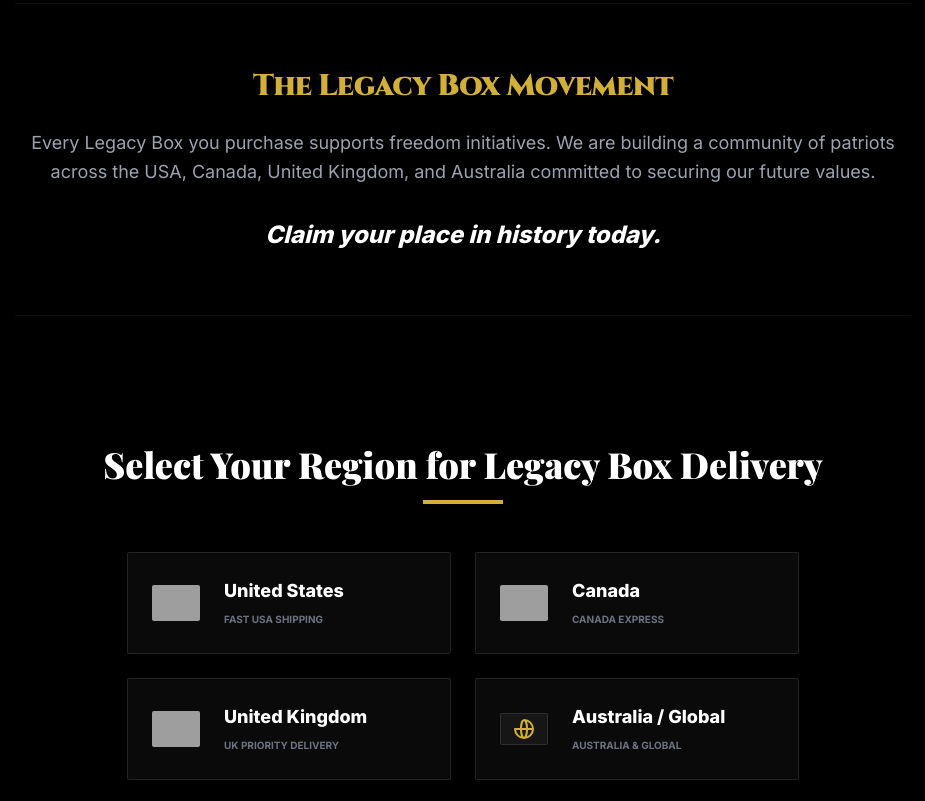
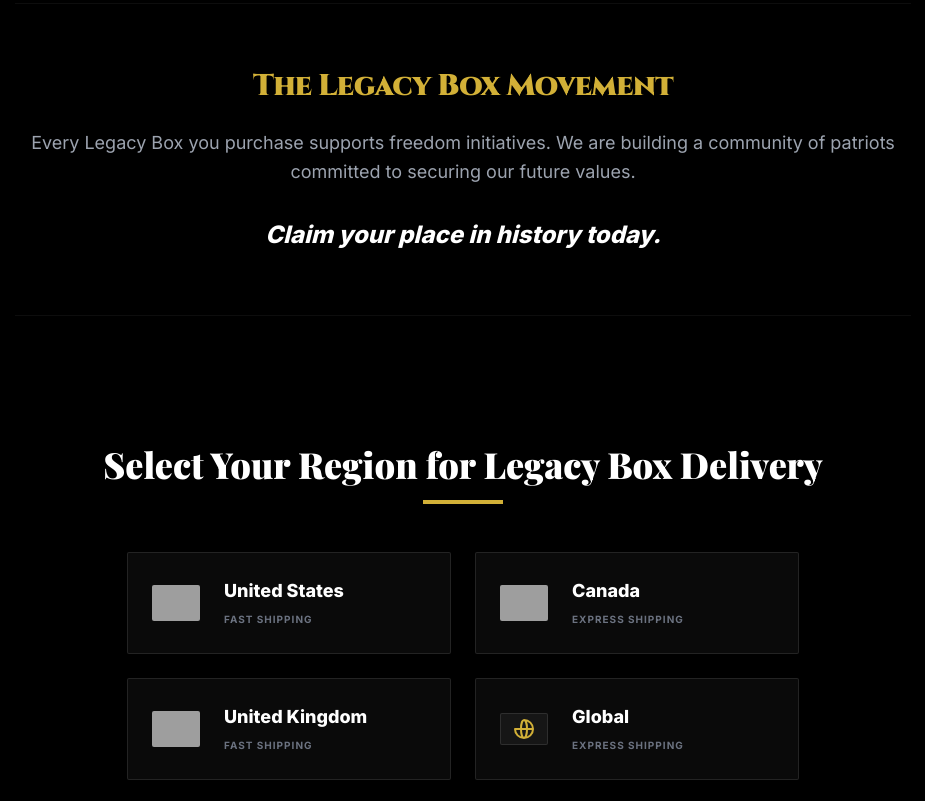
Before and after one commit to newtonkari75-alt/LegacyBox-, a plain HTML site: page index.html in a window 1280 px wide. Shown: the part 1079-1880 px from the top of the page, without its empty margins (177-1102 px from the left). Drawn offline with nearby package versions, Linux system fonts and the light colour scheme; grey boxes are pictures that could not be loaded.

Commit message:
Update index.html

```diff
--- a/index.html
+++ b/index.html
@@ -168,7 +168,7 @@
                 countryEUA: 'United States',
                 countryCA: 'Canada',
                 countryUK: 'United Kingdom',
-                countryGlobal: 'Australia / Global',
+                countryGlobal: 'Global',
 
                 faqTitle: 'Legacy Boxes FAQ',
                 q1: 'What is included in a Legacy Box?',
@@ -176,7 +176,7 @@
                 q2: 'Is this an official government item?',
                 a2: 'No. Legacy Boxes are independent limited-edition items created to represent support for personal freedom initiatives.',
                 q3: 'How long does shipping take?',
-                a3: 'Our Legacy Boxes are prepared within 3–5 business days and shipped via priority service to the USA, CA, UK, and AU.',
+                a3: 'Our Legacy Boxes are prepared within 3–5 business days and shipped via priority service to the USA, CA, UK, and Worldwide.',
 
                 txtTerms: `<b>Returns and Refunds</b><p>Return Policy: We allow for the return or replacement of any defective product within 30 days from the date of purchase.</p><p>Refund Policy: If a customer requests a refund, the money for the requested transaction is refunded back to the customer. You have 30 Days from the date of purchase to return the product to receive your refund. 100% money back guarantee covers price of product only.</p><b>Copyright</b><p>The content, organization, graphics, and design are protected under applicable copyrights and trademarks. Copying or redistribution is prohibited.</p><b>Limited License</b><p>Visitors are granted a non-exclusive license to use the site for personal, non-commercial purposes.</p><b>Disclaimer</b><p>The information is offered as-is. We disclaim any and all liability from the information provided.</p>`,
                 txtPrivacy: `<b>Privacy Policy</b><p>This policy understands how we use and protect the data you provide. We reserve the right to change this policy at any time.</p><b>Collection of Information</b><p>The site does not collect personal information about visitors unless required to fulfill a contractual obligation during purchase.</p><b>Email Usage</b><p>The email provided during order processing may be used for updates and promotions. You can unsubscribe at any time.</p><b>Safeguarding Data</b><p>We are committed to keeping your information secure with modern security measures.</p><b>Contact</b><p>Questions? Contact us at: shareholderspatriots@gmail.com</p>`,
@@ -223,10 +223,10 @@
 
     <main class="max-w-7xl mx-auto px-4 md:px-8 pt-8 md:pt-16 pb-16">
 
-        <!-- Hero Section - Layout Estratégico Desktop -->
+        <!-- Hero Section -->
         <section id="hero" class="flex flex-col lg:grid lg:grid-cols-2 lg:grid-rows-[auto_auto] gap-x-12 lg:gap-y-0 items-center mb-20 lg:mb-32">
 
-            <!-- Título: H1 para SEO (Desktop Alinhado ao Topo da Foto) -->
+            <!-- Título: H1 para SEO -->
             <div class="order-1 lg:col-start-1 lg:row-start-1 text-center lg:text-left lg:self-end lg:pb-4">
                 <div class="inline-flex items-center gap-2 px-3 py-1 rounded-full bg-white/5 border border-white/10 mb-6">
                     <div class="flex gold-text">
@@ -237,7 +237,7 @@
                 <h1 class="text-4xl md:text-5xl lg:text-6xl xl:text-7xl font-black leading-[1.1] mb-2 font-serif-display text-white tracking-tighter" x-text="i18n[lang].heroTitle"></h1>
             </div>
 
-            <!-- Carrossel de Imagens (Desktop: Centralizado no Grid) -->
+            <!-- Carrossel de Imagens -->
             <div class="order-2 lg:col-start-2 lg:row-start-1 lg:row-span-2 w-full max-w-lg mx-auto">
                 <div class="image-container relative">
                     <template x-for="(slide, index) in slides" :key="index">
@@ -260,12 +260,11 @@
                 </div>
             </div>
 
-            <!-- Texto de Apoio e CTA (Desktop Alinhado à Base da Foto) -->
+            <!-- Texto e CTA -->
             <div class="order-3 lg:col-start-1 lg:row-start-2 text-center lg:text-left lg:self-start lg:pt-4 flex flex-col items-center lg:items-start">
                 <p class="text-lg md:text-xl text-gray-400 mb-8 leading-relaxed max-w-xl" x-text="i18n[lang].heroSub"></p>
                 <button @click="document.getElementById('country-selector').scrollIntoView({behavior: 'smooth'})" class="gold-bg text-black px-10 py-5 rounded-sm font-black uppercase tracking-widest text-sm shadow-xl hover:brightness-110 transition-all transform hover:translate-y-[-2px] active:scale-95 cta-glow text-center w-full sm:w-auto mb-10" x-text="i18n[lang].secureOffer"></button>
 
-                <!-- Badges de Patriot Identity -->
                 <div class="grid grid-cols-2 gap-6 w-full max-w-md border-t border-white/10 pt-8">
                     <div class="flex items-center gap-4">
                         <div class="w-12 h-12 rounded-sm bg-white/5 flex items-center justify-center gold-text border border-white/10"><svg class="w-6 h-6" fill="none" stroke="currentColor" viewBox="0 0 24 24"><path stroke-linecap="round" stroke-linejoin="round" stroke-width="2" d="M5 13l4 4L19 7"></path></svg></div>
@@ -288,7 +287,7 @@
         <!-- Movement Section -->
         <section class="max-w-4xl mx-auto text-center mb-32 border-y border-white/5 py-16">
             <h2 class="text-2xl md:text-3xl font-black gold-text mb-6 font-cinzel tracking-tight">The Legacy Box Movement</h2>
-            <p class="text-lg text-gray-400 mb-8 leading-relaxed px-4">Every Legacy Box you purchase supports freedom initiatives. We are building a community of patriots across the USA, Canada, United Kingdom, and Australia committed to securing our future values.</p>
+            <p class="text-lg text-gray-400 mb-8 leading-relaxed px-4">Every Legacy Box you purchase supports freedom initiatives. We are building a community of patriots committed to securing our future values.</p>
             <p class="text-xl md:text-2xl font-black text-white italic">Claim your place in history today.</p>
         </section>
 
@@ -297,21 +296,39 @@
             <h2 class="text-3xl md:text-4xl font-black text-white mb-4 font-serif-display" x-text="i18n[lang].selectCountry"></h2>
             <div class="w-20 h-1 gold-bg mx-auto mb-12"></div>
             <div class="grid grid-cols-1 sm:grid-cols-2 gap-6 max-w-2xl mx-auto">
+                <!-- EUA -->
                 <a :href="affiliateLink" class="group bg-[#0a0a0a] p-6 rounded-sm border border-white/10 hover:border-[#D2B037]/50 transition-all flex items-center gap-6 h-full text-left">
-                    <img src="https://flagcdn.com/w160/us.png" alt="USA" class="w-12 h-auto rounded-sm">
-                    <div><span class="block text-lg font-black text-white group-hover:gold-text" x-text="i18n[lang].countryEUA"></span><span class="text-[10px] text-gray-500 uppercase font-bold">Fast USA Shipping</span></div>
+                    <img src="https://flagcdn.com/w160/us.png" alt="USA Flag" class="w-12 h-auto rounded-sm">
+                    <div>
+                        <span class="block text-lg font-black text-white group-hover:gold-text" x-text="i18n[lang].countryEUA"></span>
+                        <span class="text-[10px] text-gray-500 uppercase font-bold tracking-widest">Fast Shipping</span>
+                    </div>
                 </a>
+                <!-- Canada -->
                 <a :href="affiliateLink" class="group bg-[#0a0a0a] p-6 rounded-sm border border-white/10 hover:border-[#D2B037]/50 transition-all flex items-center gap-6 h-full text-left">
-                    <img src="https://flagcdn.com/w160/ca.png" alt="Canada" class="w-12 h-auto rounded-sm">
-                    <div><span class="block text-lg font-black text-white group-hover:gold-text" x-text="i18n[lang].countryCA"></span><span class="text-[10px] text-gray-500 uppercase font-bold">Canada Express</span></div>
+                    <img src="https://flagcdn.com/w160/ca.png" alt="Canada Flag" class="w-12 h-auto rounded-sm">
+                    <div>
+                        <span class="block text-lg font-black text-white group-hover:gold-text" x-text="i18n[lang].countryCA"></span>
+                        <span class="text-[10px] text-gray-500 uppercase font-bold tracking-widest">Express Shipping</span>
+                    </div>
                 </a>
+                <!-- UK -->
                 <a :href="affiliateLink" class="group bg-[#0a0a0a] p-6 rounded-sm border border-white/10 hover:border-[#D2B037]/50 transition-all flex items-center gap-6 h-full text-left">
-                    <img src="https://flagcdn.com/w160/gb.png" alt="UK" class="w-12 h-auto rounded-sm">
-                    <div><span class="block text-lg font-black text-white group-hover:gold-text" x-text="i18n[lang].countryUK"></span><span class="text-[10px] text-gray-500 uppercase font-bold">UK Priority Delivery</span></div>
+                    <img src="https://flagcdn.com/w160/gb.png" alt="UK Flag" class="w-12 h-auto rounded-sm">
+                    <div>
+                        <span class="block text-lg font-black text-white group-hover:gold-text" x-text="i18n[lang].countryUK"></span>
+                        <span class="text-[10px] text-gray-500 uppercase font-bold tracking-widest">Fast Shipping</span>
+                    </div>
                 </a>
+                <!-- Global -->
                 <a :href="affiliateLink" class="group bg-[#0a0a0a] p-6 rounded-sm border border-white/10 hover:border-[#D2B037]/50 transition-all flex items-center gap-6 h-full text-left">
-                    <div class="w-12 h-8 bg-white/5 rounded-sm flex items-center justify-center gold-text border border-white/10 group-hover:bg-gold group-hover:text-black"><svg class="w-6 h-6" fill="none" stroke="currentColor" viewBox="0 0 24 24"><path stroke-linecap="round" stroke-linejoin="round" stroke-width="2" d="M21 12a9 9 0 01-9 9m9-9a9 9 0 00-9-9m9 9H3m9 9a9 9 0 01-9-9m9 9c1.657 0 3-4.03 3-9s-1.343-9-3-9m0 18c-1.657 0-3-4.03-3-9s1.343-9 3-9m-9 9h18"></path></svg></div>
-                    <div><span class="block text-lg font-black text-white group-hover:gold-text" x-text="i18n[lang].countryGlobal"></span><span class="text-[10px] text-gray-500 uppercase font-bold">Australia & Global</span></div>
+                    <div class="w-12 h-8 bg-white/5 rounded-sm flex items-center justify-center gold-text border border-white/10 group-hover:bg-gold group-hover:text-black">
+                        <svg class="w-6 h-6" fill="none" stroke="currentColor" viewBox="0 0 24 24"><path stroke-linecap="round" stroke-linejoin="round" stroke-width="2" d="M21 12a9 9 0 01-9 9m9-9a9 9 0 00-9-9m9 9H3m9 9a9 9 0 01-9-9m9 9c1.657 0 3-4.03 3-9s-1.343-9-3-9m0 18c-1.657 0-3-4.03-3-9s1.343-9 3-9m-9 9h18"></path></svg>
+                    </div>
+                    <div>
+                        <span class="block text-lg font-black text-white group-hover:gold-text" x-text="i18n[lang].countryGlobal"></span>
+                        <span class="text-[10px] text-gray-500 uppercase font-bold tracking-widest">Express Shipping</span>
+                    </div>
                 </a>
             </div>
         </section>
@@ -347,7 +364,7 @@
         </div>
     </footer>
 
-    <!-- Modals -->
+    <!-- Modais -->
     <div x-show="showModal" class="fixed inset-0 z-[100] flex items-center justify-center p-4 sm:p-6" x-cloak>
         <div x-show="showModal" @click="showModal = false" x-transition:enter="transition ease-out duration-300" x-transition:enter-start="opacity-0" x-transition:enter-end="opacity-100" class="absolute inset-0 bg-black/90 backdrop-blur-sm"></div>
         <div x-show="showModal" x-transition:enter="transition ease-out duration-300" x-transition:enter-start="opacity-0 translate-y-8" x-transition:enter-end="opacity-100 translate-y-0" class="relative bg-[#0a0a0a] w-full max-w-2xl max-h-[80vh] overflow-y-auto p-8 rounded-sm border border-white/10 shadow-2xl scrollbar-hide">
```
